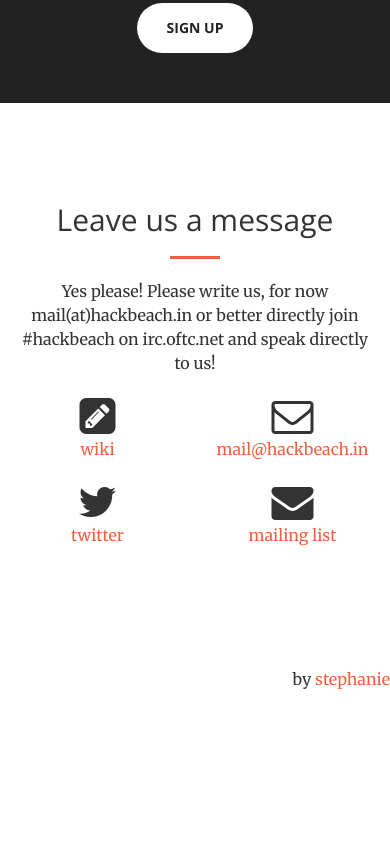
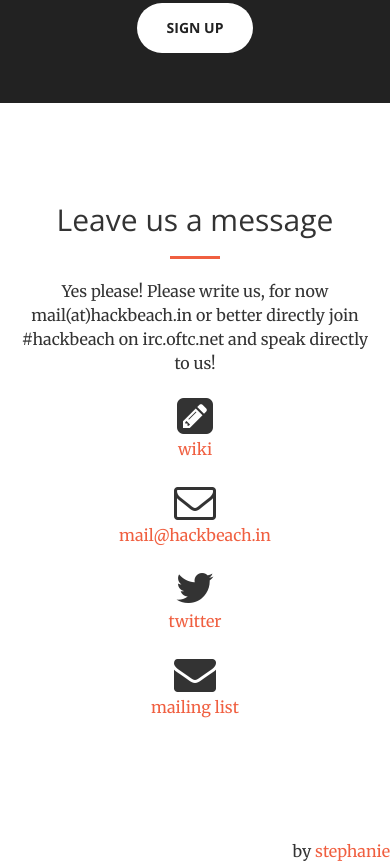
Before and after one commit to StephanieBr/hackbeach, a plain HTML site: page index.html in a window 390 px wide. Shown: the part 3735-4598 px from the top of the page. Before the commit the page ends 4426 px from the top, so only its background shows below. Drawn offline with nearby package versions, Linux system fonts and the light colour scheme; files that its build step writes are made by us from their sources.

Commit message:
aligned social icon btns

```diff
--- a/index.html
+++ b/index.html
@@ -340,19 +340,19 @@ RESERVED FOR PICTURES POST HACKBEACH
                     <hr class="primary">
                     <p>Yes please! Please write us, for now mail(at)hackbeach.in or better directly join #hackbeach on irc.oftc.net and speak directly to us!</p>
                 </div>
-                <div class="col-lg-2 col-lg-offset-2 col-xs-6 text-center">
+                <div class="col-lg-2 col-lg-offset-2 text-center">
                     <i class="fa fa-pencil-square fa-3x wow bounceIn"></i>
                     <p><a href="http://wiki.hackbeach.in">wiki</a></p>
                 </div>
-                <div class="col-lg-2 col-xs-6 text-center">
+                <div class="col-lg-2 text-center">
                     <i class="fa fa-envelope-o fa-3x wow bounceIn" data-wow-delay=".1s"></i>
                     <p><a href="mailto:hackbeach@mail.hackbeach.in">mail@hackbeach.in</a></p>
                 </div>
-                <div class="col-lg-2 col-xs-6 text-center">
+                <div class="col-lg-2 text-center">
                     <i class="fa fa-twitter fa-3x wow bounceIn" data-wow-delay=".1s"></i>
                     <p><a href="https://twitter.com/hackbeach">twitter</a></p>
                 </div>
-                <div class="col-lg-2 col-xs-6 text-center">
+                <div class="col-lg-2 text-center">
                     <i class="fa fa-envelope fa-3x wow bounceIn" data-wow-delay=".1s"></i>
                     <p><a href="http://mail.hackbeach.in/mailman/listinfo/hackbeach">mailing list</a></p>
                 </div>
```
